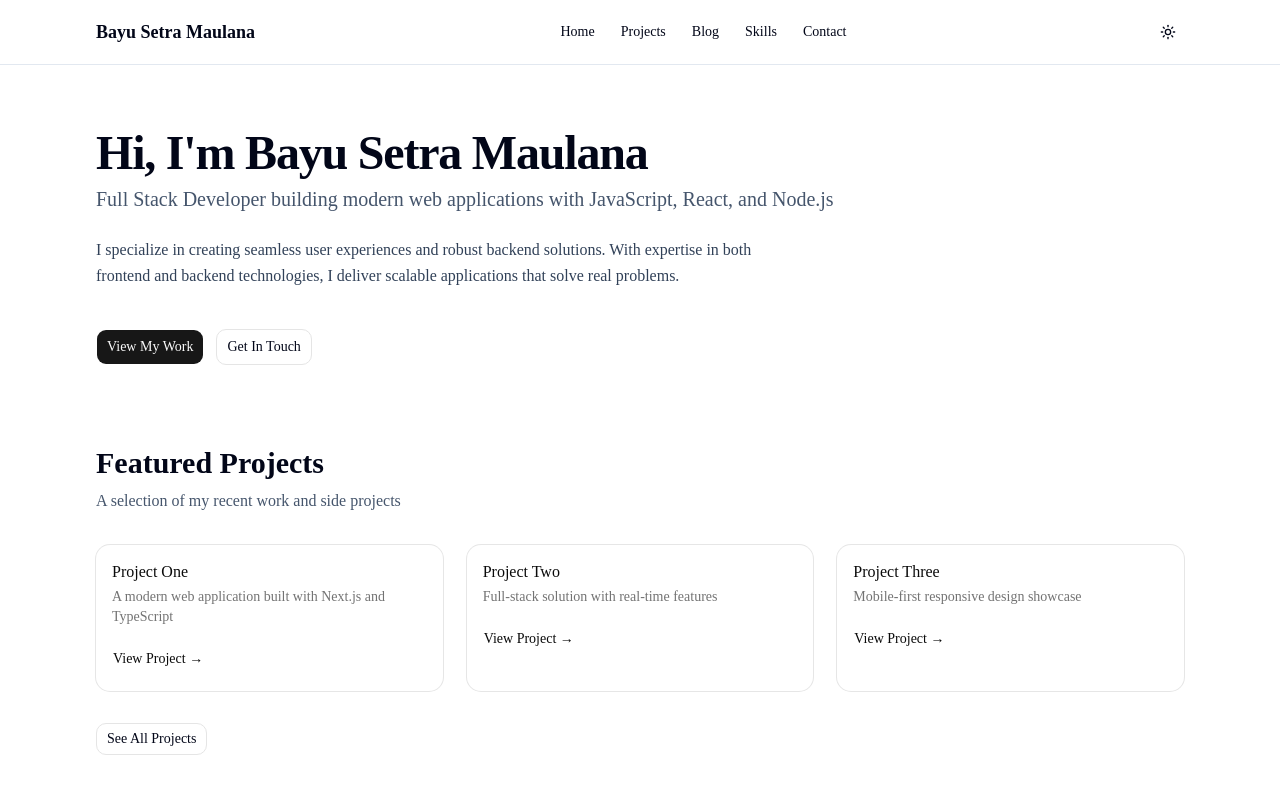
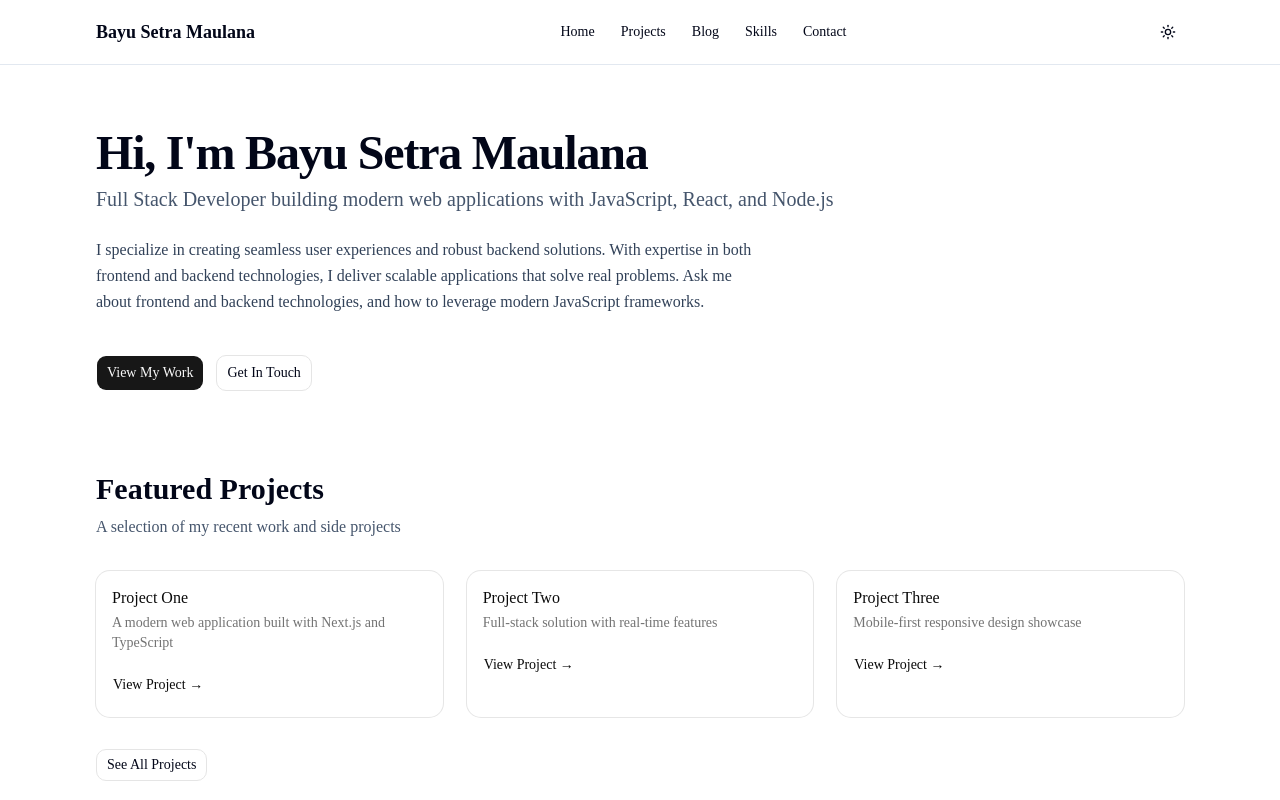
Before and after one commit to bayusm0506/my-portofolio, a Next.js app: page / in a window 1280 px wide. Shown: the top 800 px of the page. Built offline with nearby package versions, Linux system fonts and the light colour scheme.

Commit message:
fix: update description

```diff
--- a/app/page.tsx
+++ b/app/page.tsx
@@ -52,7 +52,8 @@ export default function Home() {
           <p className="max-w-2xl text-base leading-relaxed text-slate-700 dark:text-slate-300">
             I specialize in creating seamless user experiences and robust backend solutions. With
             expertise in both frontend and backend technologies, I deliver scalable applications
-            that solve real problems.
+            that solve real problems. Ask me about frontend and backend technologies, and how to
+            leverage modern JavaScript frameworks.
           </p>
 
           <div className="flex flex-wrap gap-3 pt-4">
```
